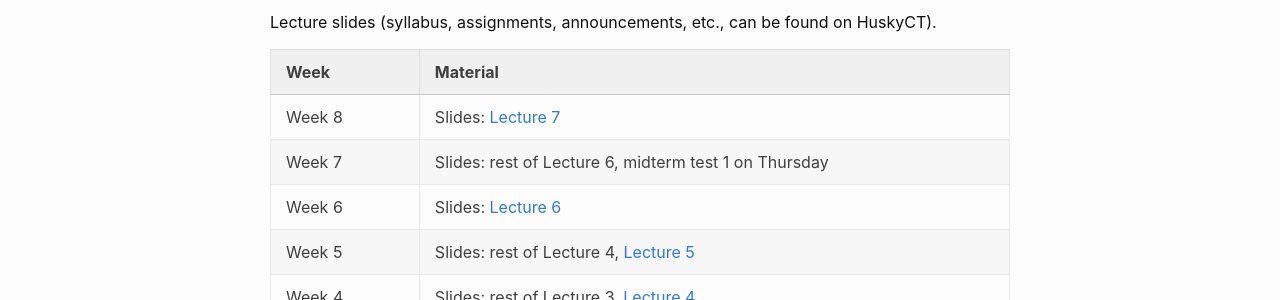
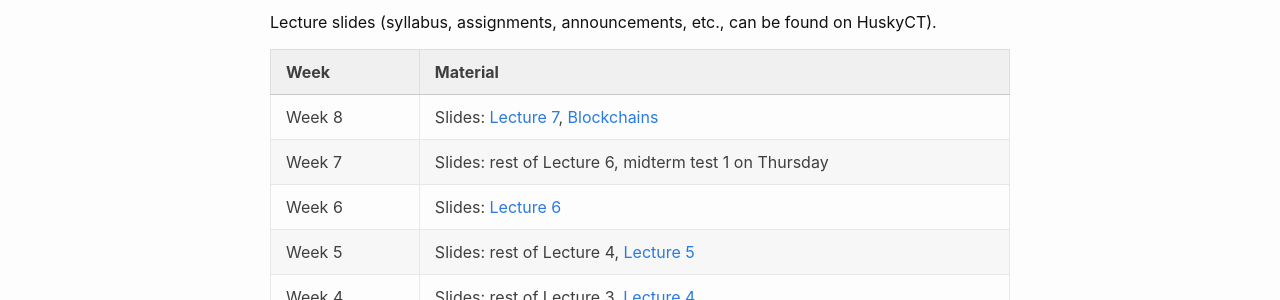
Before and after one commit to GhadaAlmashaqbeh/GhadaAlmashaqbeh.github.io, a Jekyll site: the page built from courses/cse3400-f2024/index.md, in a window 1280 px wide. Shown: the part 121-421 px from the top of the page. Built offline with Jekyll 4.4.1, drawn with Linux system fonts in a browser that asks for light colours.

Commit message:
add lec7

```diff
--- a/courses/cse3400-f2024/index.md
+++ b/courses/cse3400-f2024/index.md
@@ -8,7 +8,7 @@ Lecture slides (syllabus, assignments, announcements, etc., can be found on Husk
 
 | Week&emsp;&emsp;| Material           |
 |----------|--------------------|
-| Week 8 | Slides: [Lecture 7](./lecture7.pdf)|
+| Week 8 | Slides: [Lecture 7](./lecture7.pdf), [Blockchains](./blockchains.pdf)|
 | Week 7 | Slides: rest of Lecture 6, midterm test 1 on Thursday|
 | Week 6 | Slides: [Lecture 6](./lecture6.pdf)|
 | Week 5 | Slides: rest of Lecture 4, [Lecture 5](./lecture5.pdf)|
```
Also changed, not shown: 1 other file.
